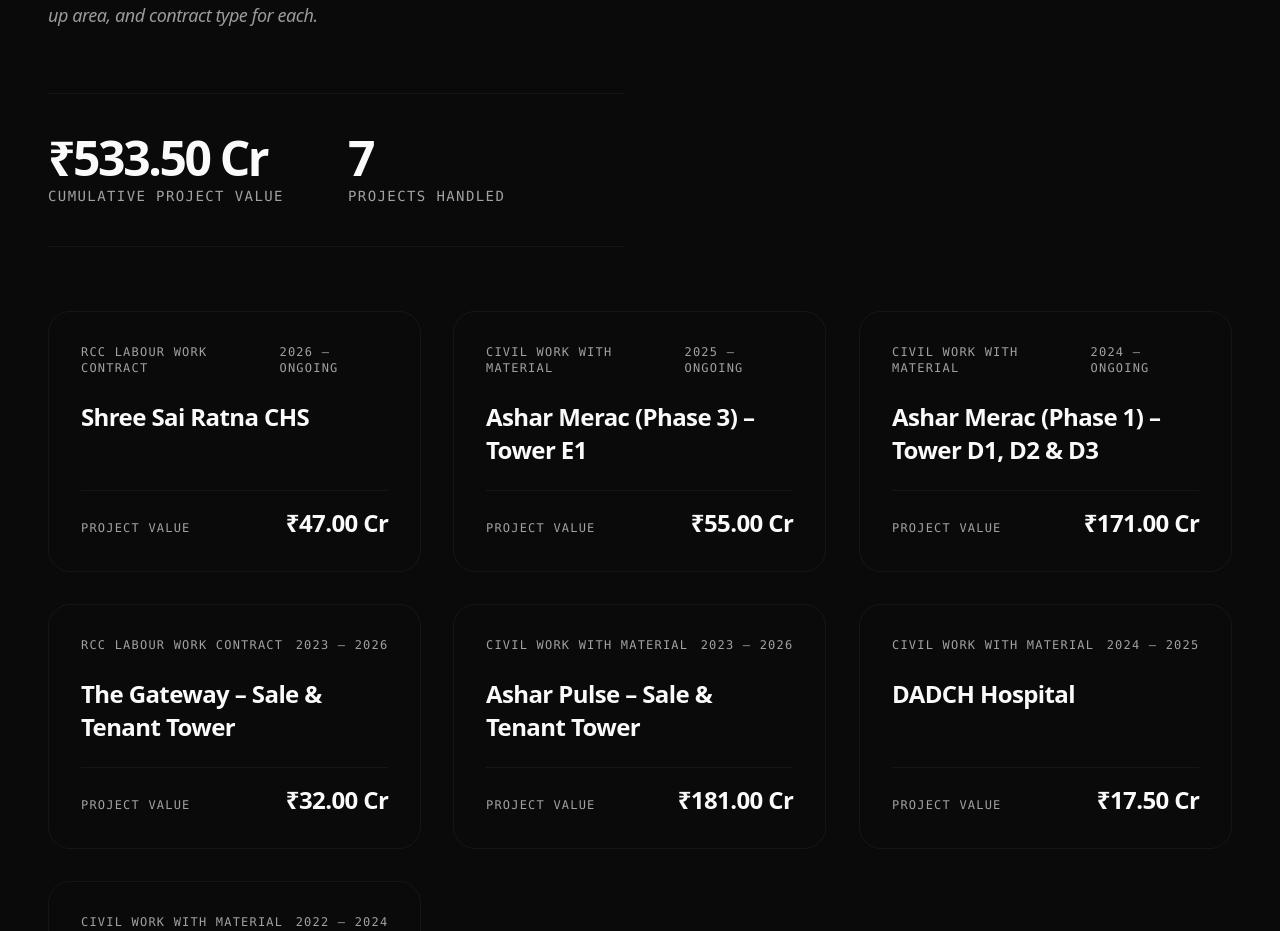
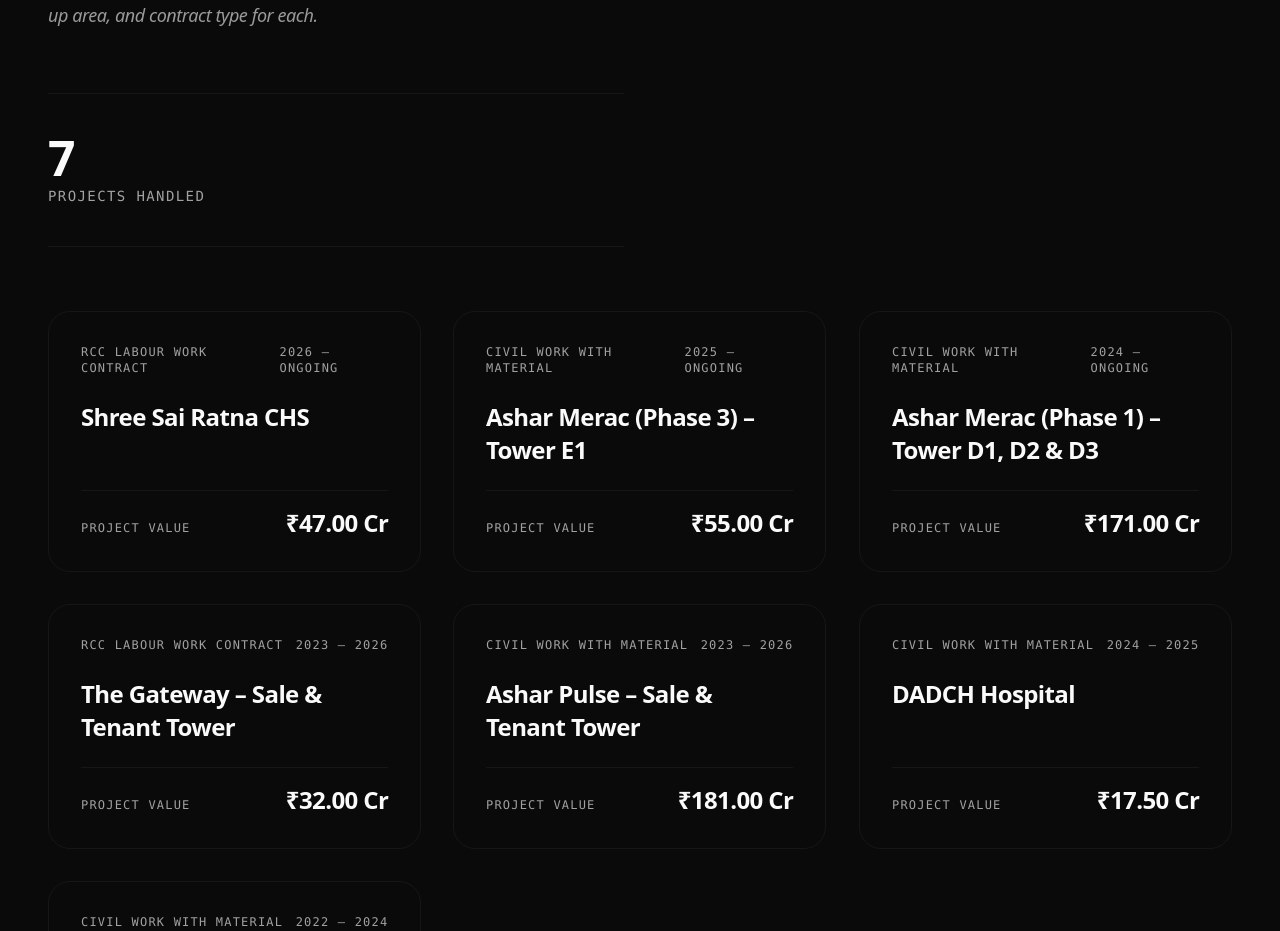
Before and after one commit to ab-patel88/abhishek-portfolio-V1.0, a Next.js app in the folder Abhishek-portfolio-main/: page /en in a window 1280 px wide. Shown: the part 5445-6376 px from the top of the page. Built offline with nearby package versions, Linux system fonts and the light colour scheme.

Commit message:
Comment out cumulative project value display
Commented out the cumulative project value section in the projects component.

```diff
--- a/Abhishek-portfolio-main/components/sections/projects.tsx
+++ b/Abhishek-portfolio-main/components/sections/projects.tsx
@@ -52,14 +52,14 @@
                     <>
                         <BlurReveal>
                             <div className="grid grid-cols-2 gap-4 sm:gap-6 border-t border-b border-border/50 py-8 lg:py-10 mb-12 lg:mb-16 max-w-xl">
-                                <div className="flex flex-col gap-1">
+                                {/* <div className="flex flex-col gap-1">
                                     <span className="text-3xl sm:text-4xl lg:text-5xl font-black tracking-tighter text-foreground">
                                         {formatCr(totals)}
                                     </span>
                                     <span className="text-xs sm:text-sm font-mono tracking-widest uppercase text-muted-foreground">
                                         Cumulative Project Value
                                     </span>
-                                </div>
+                                </div> */}
                                 <div className="flex flex-col gap-1">
                                     <span className="text-3xl sm:text-4xl lg:text-5xl font-black tracking-tighter text-foreground">
                                         {projects.length}
```
